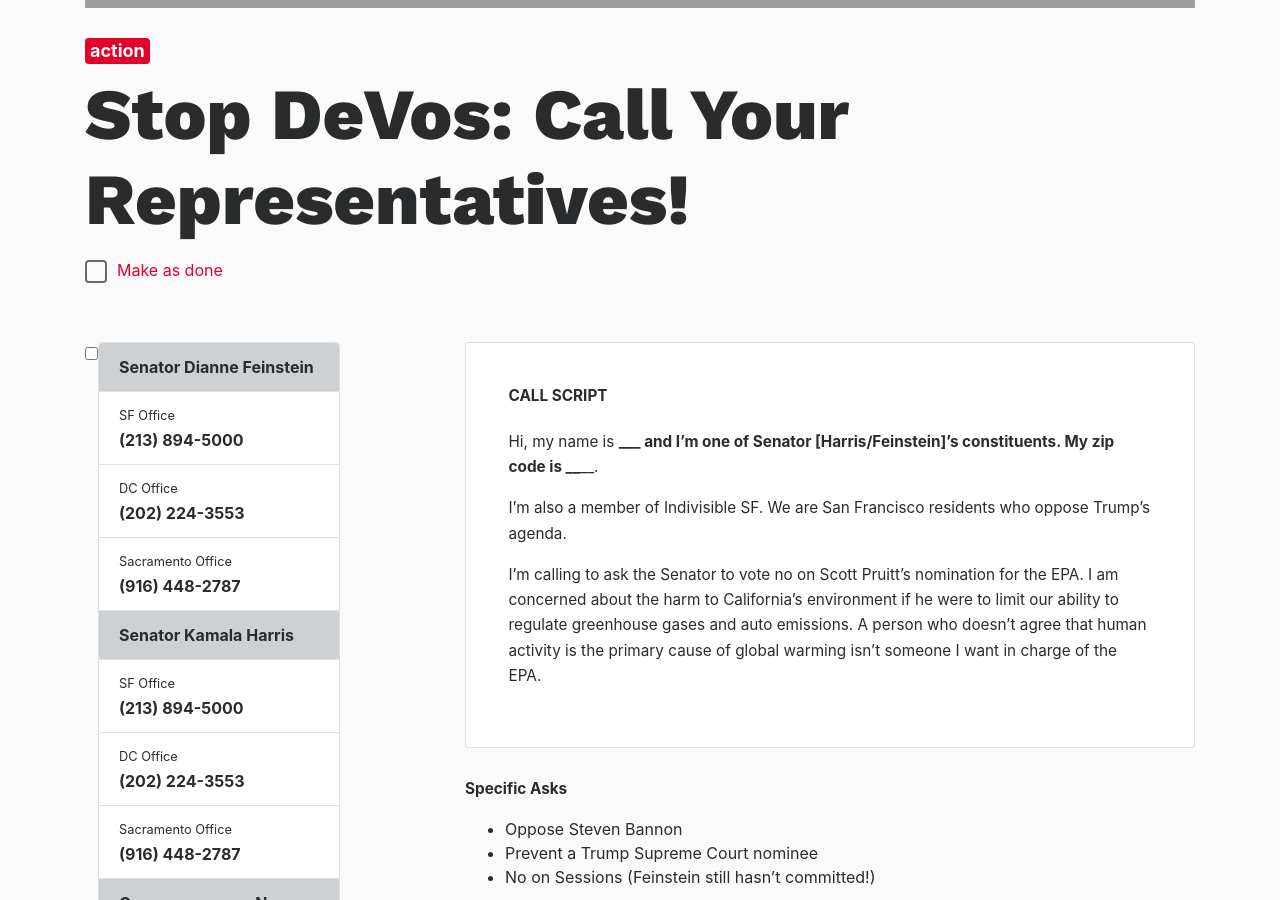
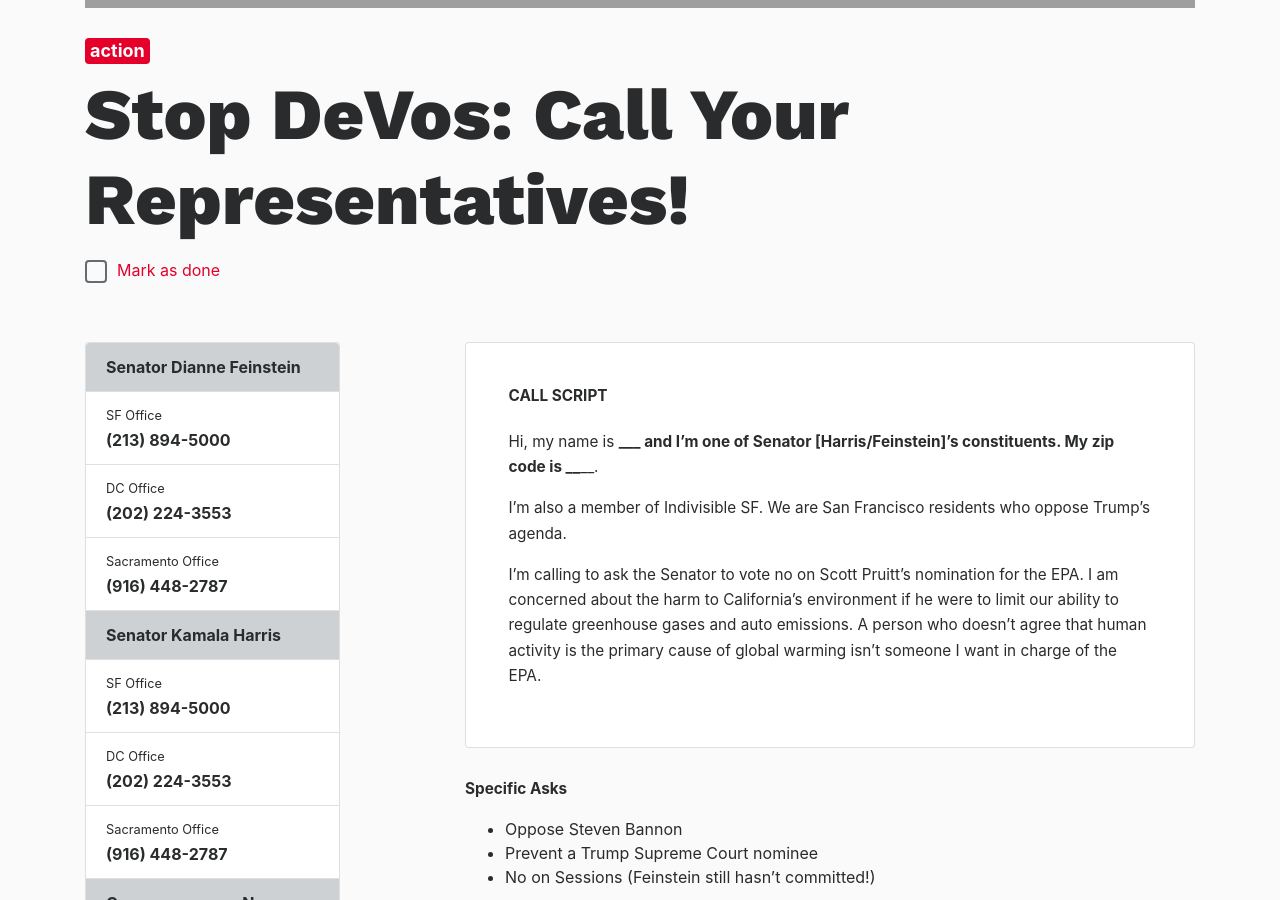
Before and after one commit to IndivisibleTemplate/BasicTemplate, a Jekyll site: the page built from _posts/2017-02-02-this-is-great.markdown, in a window 1280 px wide and 900 px high, scrolled down 407 px. Built offline with Jekyll 4.4.1, drawn with Linux system fonts in a browser that asks for light colours; nearby versions of some CDN libraries; comment, search, counter and statistics services are not loaded; grey boxes are pictures that could not be loaded.

Commit message:
Merging checkbox functionality into a single implementation, since it didn't conflict here.

```diff
--- a/_layouts/post.html
+++ b/_layouts/post.html
@@ -24,9 +24,9 @@
           <h1 class="page-title mb-2">{{ page.title | escape }}</h1>
           {% if page.categories contains 'action' %}
           <label class="custom-control align-self-start custom-checkbox d-inline-block mr-3 mt-2 mb-0">
-            <input type="checkbox" class="custom-control-input">
+            <input type="checkbox" class="custom-control-input" name="{{ page.id | escape }}/check">
             <span class="custom-control-indicator align-self-center"></span>
-            <span class="custom-control-description ml-2 text-danger">Make as done</span>
+            <span class="custom-control-description ml-2 text-danger">Mark as done</span>
           </label>
           {% endif %}
         </header>
@@ -39,9 +39,6 @@
     <div class="row post-content" itemprop="articleBody">
       {% if page.categories contains 'action' %}
       <div class="col-sm-5 col-md-4 col-lg-3 hidden-xs-down">
-      <div style="float: left;">
-        <input name="{{ page.id | escape }}/check" type="checkbox">
-      </div>
         <div class="card">
           <!--
             A list of all representatives contact numbers
```
